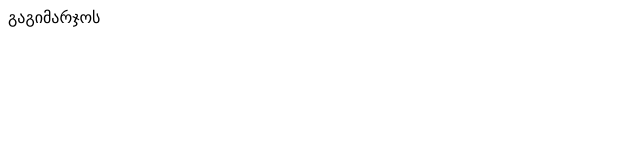
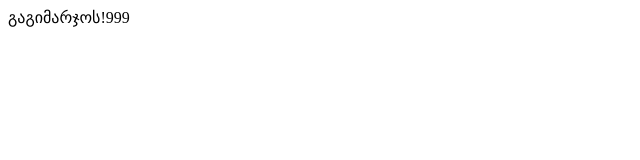
Before and after one commit to shota777-dotcom/shota7733, a plain HTML site: page index.html in a window 1280 px wide. Shown: the full height of the page, 0-640 px from the left. Drawn offline with Linux system fonts and the light colour scheme.

Commit message:
ცვლილება ბ1

```diff
--- a/index.html
+++ b/index.html
@@ -6,6 +6,6 @@
     <title>Document</title>
 </head>
 <body>
-    გაგიმარჯოს
+    გაგიმარჯოს!999
 </body>
 </html>
```
